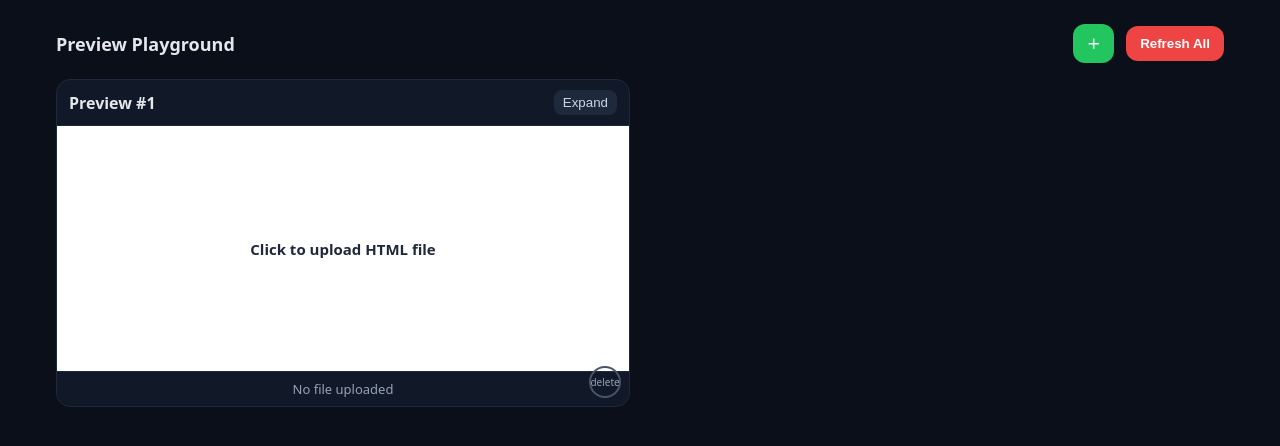
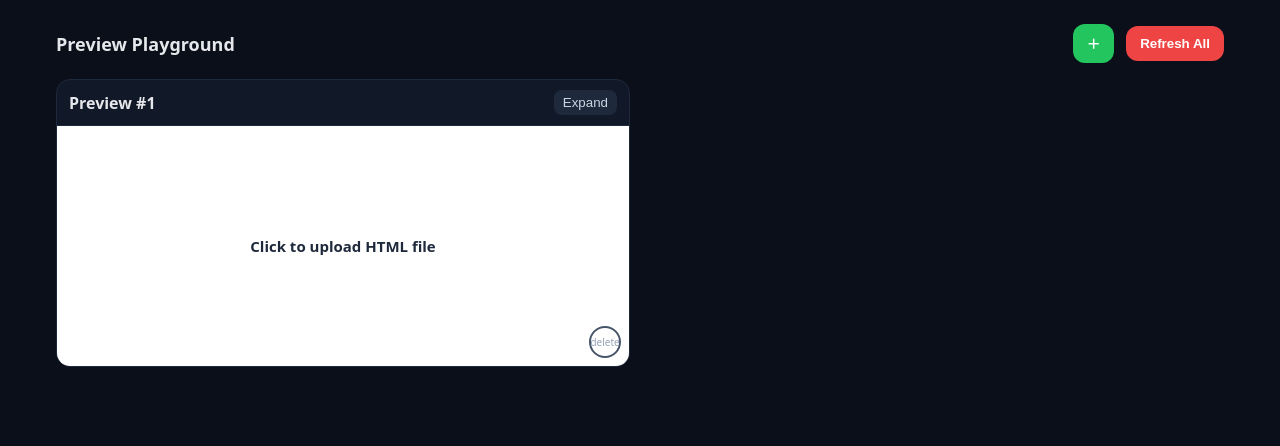
Before and after one commit to hancihuyyy/Zz9c, a plain HTML site: page 1.html in a window 1280 px wide. Drawn offline with Linux system fonts and the light colour scheme.

Commit message:
2025-10-09_14-25-13

```diff
--- a/1.html
+++ b/1.html
@@ -14,11 +14,10 @@ body{background:#0b0f19;color:var(--text);font-family:system-ui,Segoe UI,Roboto,
 .btn{border:none;border-radius:12px;padding:10px 14px;font-weight:600;cursor:pointer;color:#fff;background:var(--accent)}
 .btn.add{background:#22c55e}
 
-/* === LAYOUT: 2 kolom, turun ke bawah === */
 .grid{
   display:grid;
-  grid-template-columns: repeat(2, minmax(0,1fr)); /* 1 2, lalu ke bawah 3 4, dst */
-  gap:20px; /* jarak antar preview */
+  grid-template-columns: repeat(2, minmax(0,1fr));
+  gap:20px;
 }
 
 .card{
@@ -29,18 +28,16 @@ body{background:#0b0f19;color:var(--text);font-family:system-ui,Segoe UI,Roboto,
 .name{font-weight:600;cursor:pointer}
 .zoom{background:#1e293b;border:none;color:#cbd5e1;padding:5px 9px;border-radius:8px;cursor:pointer}
 
-/* Tinggi preview FIX 245px */
 .surface{
-  background:#fff;height:245px;
+  background:#fff;height:240px;
   display:flex;align-items:center;justify-content:center;
   cursor:pointer;position:relative;text-align:center
 }
 .surface iframe{position:absolute;inset:0;width:100%;height:100%;border:0}
-.surface.empty::after{content:"Click to upload HTML file";color:#1e293b;font-weight:700;font-size:15px;text-shadow:0 0 4px #fff}
+.surface.empty::after{content:"Click to upload HTML file";color:#1e293b;font-weight:700;font-size:15px;text-shadow:0 0 4px #fff;}
 
 .hold-ring{position:absolute;bottom:8px;right:8px;width:32px;height:32px;border-radius:50%;border:2px solid #475569;display:flex;align-items:center;justify-content:center;font-size:10px;color:#94a3b8}
 .hold-ring.progress{border-color:var(--ring)}
-.meta{padding:8px 12px;border-top:1px solid #1e293b;color:#94a3b8;font-size:13px;text-align:center}
 
 .overlay{position:fixed;inset:0;background:rgba(0,0,0,.5);display:none;place-items:center;z-index:50}
 .overlay.active{display:grid}
@@ -87,6 +84,7 @@ const grid=document.getElementById('grid');
 const overlay=document.getElementById('overlay');
 const filePicker=document.getElementById('filePicker');
 const focus={root:document.getElementById('focus'),name:document.getElementById('focusName'),frame:document.getElementById('focusFrame'),close:document.getElementById('closeFocus')};
+let pending=null;
 
 function render(){
   grid.innerHTML='';
@@ -118,7 +116,13 @@ function render(){
     iframe.srcdoc=card.html||'';
     surface.appendChild(iframe);
 
-    surface.onclick=()=>{ if(!card.html){ pending=card.key; filePicker.value=''; filePicker.click(); } };
+    surface.onclick=()=>{
+      if(!card.html){
+        pending=card.key;
+        filePicker.value='';
+        filePicker.click();
+      }
+    };
 
     const ring=document.createElement('div');
     ring.className='hold-ring';
@@ -127,19 +131,13 @@ function render(){
     ring.onmousedown=()=>{ ring.classList.add('progress'); timer=setTimeout(()=>removeCard(card.key),3500); };
     ring.onmouseup=ring.onmouseleave=()=>{ ring.classList.remove('progress'); clearTimeout(timer); };
 
-    const meta=document.createElement('div');
-    meta.className='meta';
-    meta.textContent=card.html?'File loaded':'No file uploaded';
-
-    el.append(head,surface,ring,meta);
+    el.append(head,surface,ring);
     grid.appendChild(el);
   });
 
-  // Kasus khusus: jika total aktif = 3, buat kartu ke-3 melebar (span 2 kolom)
+  // Jika total preview = 3 → preview ke-3 melebar
   const items=[...grid.querySelectorAll('.card')];
-  if(items.length===3){
-    items[2].style.gridColumn='span 2';
-  }
+  if(items.length===3){ items[2].style.gridColumn='span 2'; }
 }
 
 function removeCard(key){
@@ -161,12 +159,6 @@ focus.close.onclick=()=>{
   document.body.style.overflow='';
 };
 
-document.getElementById('refreshAll').onclick=()=>{
-  overlay.classList.add('active');
-  setTimeout(()=>{ render(); overlay.classList.remove('active'); }, 3000);
-};
-
-let pending=null;
 filePicker.onchange=async (e)=>{
   const f=e.target.files[0];
   if(!f || !pending) return;
@@ -174,6 +166,11 @@ filePicker.onchange=async (e)=>{
   const c=cards.find(x=>x.key===pending);
   if(c){ c.html=t; render(); }
   pending=null;
+};
+
+document.getElementById('refreshAll').onclick=()=>{
+  overlay.classList.add('active');
+  setTimeout(()=>{ render(); overlay.classList.remove('active'); }, 3000);
 };
 
 document.getElementById('addPreview').onclick=()=>{
```
